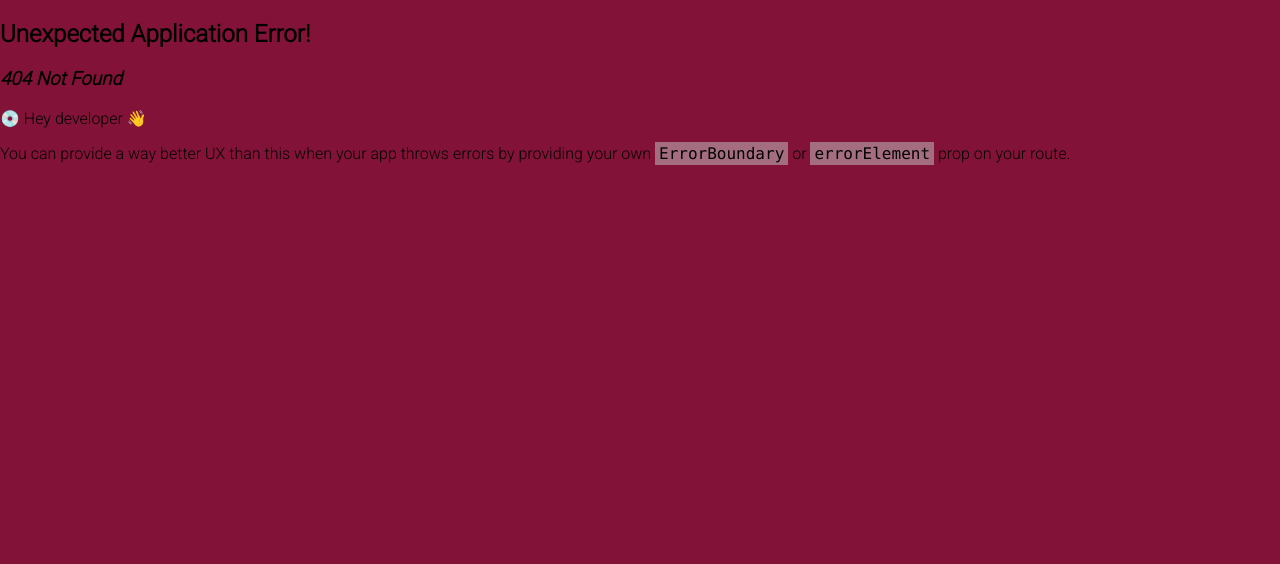
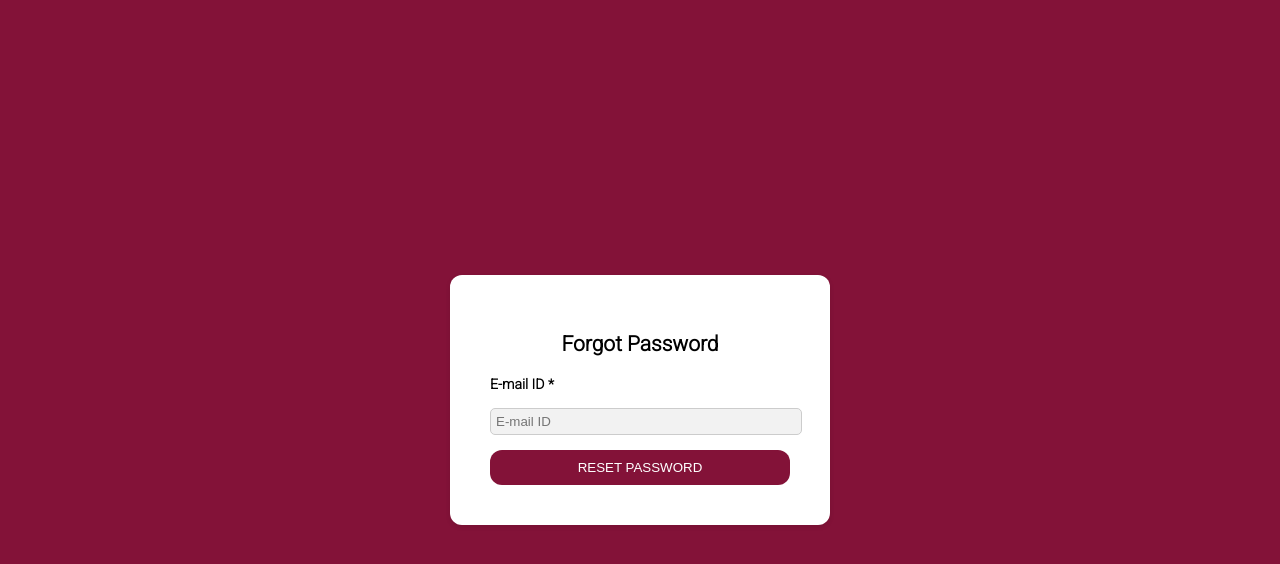
Before and after one commit to hemueerisetti/HEMANTH-EVENT-SATHYABAMA, a React (Create React App) app: page /forgot-password in a window 1280 px wide. Before the commit this address had no page. Shown: the top 564 px of the page. Built offline with nearby package versions, Linux system fonts and the light colour scheme.

Commit message:
create forgot page

```diff
--- /dev/null
+++ b/src/components/forget_password/forget.css
@@ -0,0 +1,67 @@
+@import url(https://fonts.googleapis.com/css?family=Roboto:300);
+body {
+  font-family: 'Roboto', sans-serif; /* Changed font family to Roboto */
+  background-color: #9e1c3f;
+  display: flex;
+  font-size: 14px;
+  outline: 0;
+  justify-content: center;
+  align-items: center;
+  height: 100vh;
+  margin: 0;
+}
+
+.container {
+  width: 300px;
+  padding:40px; /* Adjusted padding */
+  background-color: #fff;
+  border-radius: 12px;
+  box-shadow: 0 2px 5px rgba(0, 0, 0, 0.1);
+}
+
+.forgot-password-form h2 {
+  text-align: center;
+  margin-bottom: 20px;
+}
+
+.forgot-password-form p {
+  margin-bottom: 20px;
+}
+
+.form-group {
+  margin-bottom: 15px;
+}
+#email {
+  width: 100%;
+  padding: 5px;
+  border: 1px solid #ccc;
+  border-radius: 5px;
+  background-color: #f2f2f2; /* Light grey background color */
+}
+
+
+.form-group label {
+  display: block;
+  font-weight: bold;
+}
+
+.form-group input {
+  width: 100%;
+  padding: 10px;
+  border: 1px solid #ccc;
+  border-radius: 12px;
+}
+
+button[type="submit"] {
+  width: 100%;
+  padding: 10px;
+  background-color: #831238;
+  color: #fff;
+  border: none;
+  border-radius: 12px;
+  cursor: pointer;
+}
+
+button[type="submit"]:hover {
+  background-color: #6b0f2e;
+}
--- a/src/components/forget_password/fpassword.jsx
+++ b/src/components/forget_password/fpassword.jsx
@@ -1,71 +1,29 @@
 import React, { useState } from 'react';
 import axios from 'axios';
-import './forgot-password.css'; // Import your CSS file here
+import './forget.css'; // Import your CSS file here
 import { Link } from 'react-router-dom';
 
 const ForgotPassword = () => {
-  const [email, setEmail] = useState('');
-  const [otp, setOtp] = useState('');
-  const [error, setError] = useState(null);
 
-  const generateOTP = () => {
-    // Mock logic to generate OTP
-    const generatedOTP = Math.floor(1000 + Math.random() * 9000);
-    setOtp(generatedOTP.toString());
-  };
-
-  const handleEmailChange = (e) => {
-    setEmail(e.target.value);
-  };
-
-  const handleSubmit = async (e) => {
-    e.preventDefault();
-
-    try {
-      // Mock API call to verify email and OTP
-      const response = await axios.post('http://example.com/api/forgot-password', {
-        email,
-        otp
-      });
-      console.log(response.data);
-      // Redirect to success page or display success message
-    } catch(error) {
-      console.error('Error:', error.response.data);
-      setError(error.response.data.message);
-    }
-  };
 
   return (
-    <div className="forgot-password-container">
-      <div className="form">
-        <div className="header">
-          <h3>FORGOT PASSWORD</h3>
-          <p>Please enter your email to receive OTP.</p>
-        </div>
-        <form onSubmit={handleSubmit}>
-          <input
-            type="email"
-            value={email}
-            onChange={handleEmailChange}
-            placeholder="Email"
-            required
-          />
-          <button type="button" onClick={generateOTP}>Generate OTP</button>
-          <input
-            type="text"
-            value={otp}
-            readOnly
-            placeholder="OTP"
-            required
-          />
-          <button type="submit">Submit</button>
-          {error && <p className="error-message">{error}</p>}
-          <p className="message">
-            Remember your password? <Link to="/login">Login here</Link>
-          </p>
-        </form>
-      </div>
+    <div class="container">
+  <form class="forgot-password-form">
+    <h2>Forgot Password</h2>
+    <div class="form-group">
+      <label for="email">E-mail ID *</label><br></br>
+
+    <input type="email" id="email" name="email" placeholder="E-mail ID" required/>
     </div>
+    <button type="submit">RESET PASSWORD</button>
+  </form>
+</div>
+
+
+
+
+
+
   );
 };
 
```
Also changed, not shown: src/index.js (+7 -1 lines).
